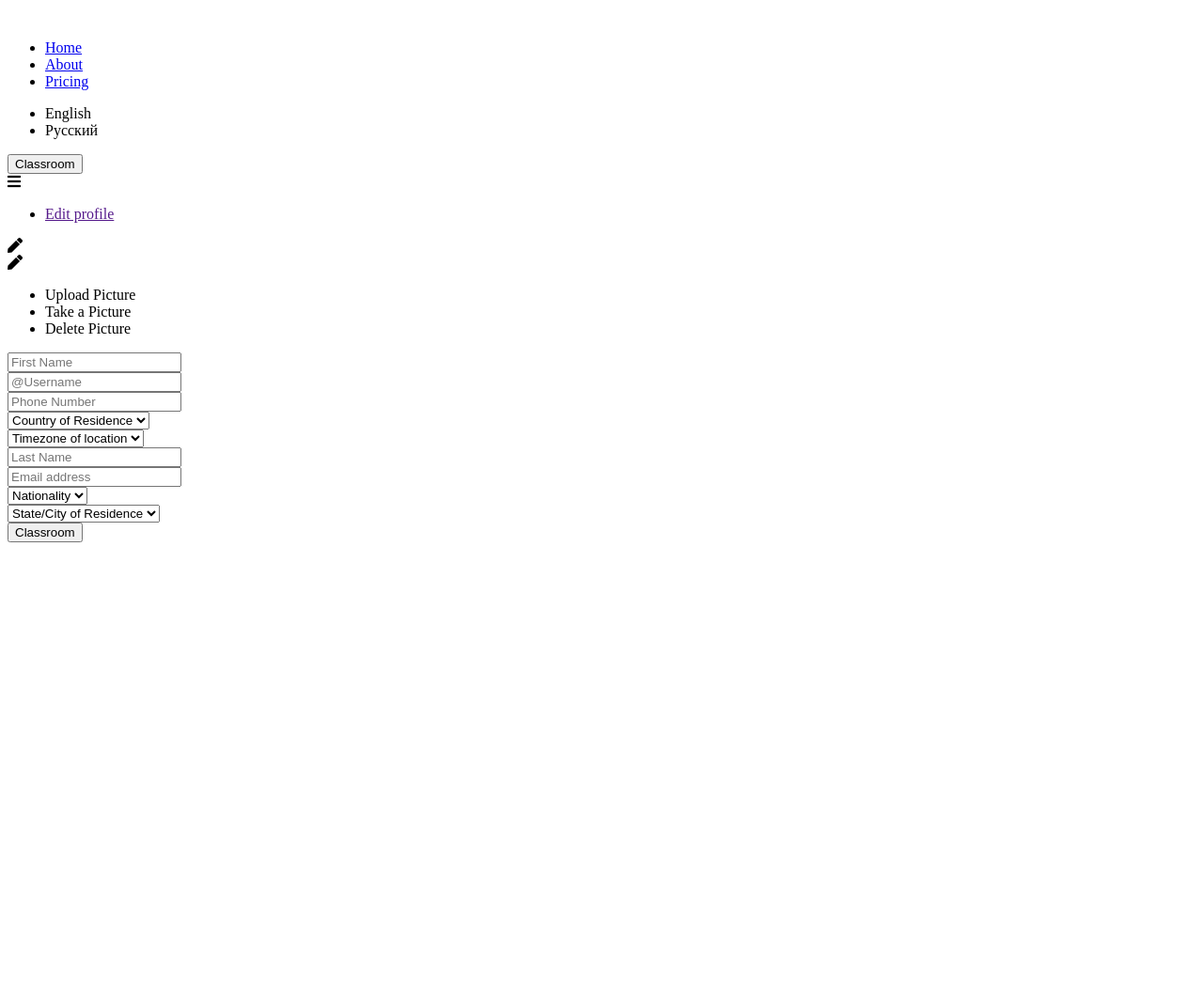
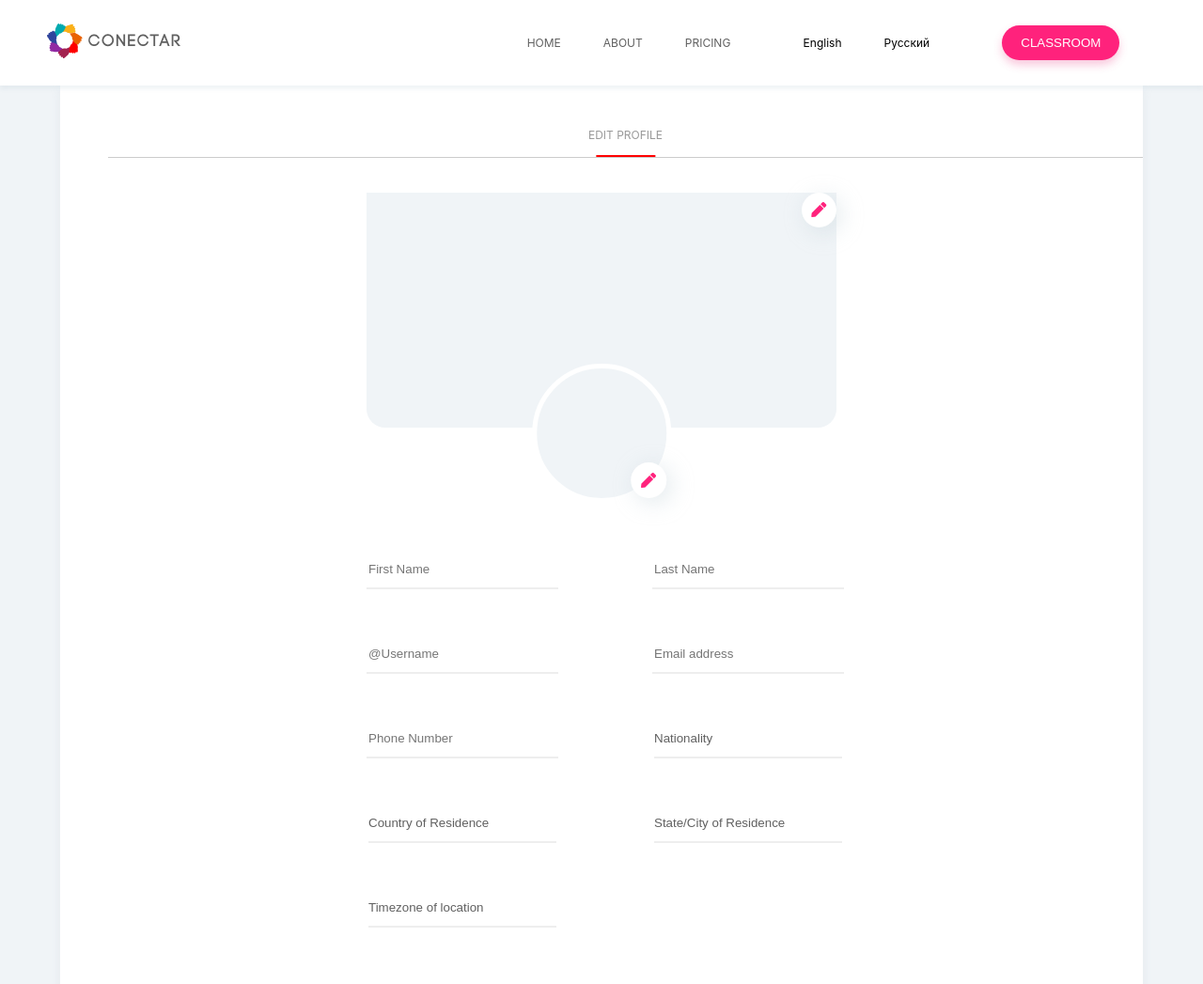
Before and after one commit to hitunes/conectar-ep, a plain HTML site: page index.html in a window 1280 px wide. Shown: the top 1047 px of the page at 94% size. Before the commit the page ends 800 px from the top, so only its background shows below. Drawn offline with Linux system fonts and the light colour scheme; the site is published under a folder, as on GitHub Pages, so addresses that start at the root find nothing.

Commit message:
Fix broken css link

```diff
--- a/index.html
+++ b/index.html
@@ -6,14 +6,14 @@
     <meta name="viewport" content="width=device-width, initial-scale=1.0" />
     <meta http-equiv="X-UA-Compatible" content="ie=edge" />
     <link rel="stylesheet" href="https://use.fontawesome.com/releases/v5.8.1/css/all.css" integrity="sha384-50oBUHEmvpQ+1lW4y57PTFmhCaXp0ML5d60M1M7uH2+nqUivzIebhndOJK28anvf" crossorigin="anonymous" />
-    <link rel="stylesheet" href="/assets/index.css" />
+    <link rel="stylesheet" href="assets/index.css" />
     <title>Edit Profile</title>
 </head>
 
 <body>
     <div class="nav">
         <div class="nav__logo-wrapper">
-            <img src="/assets/logo.svg" alt="" />
+            <img src="assets/logo.svg" alt="" />
         </div>
         <div class="nav__links-wrapper">
             <ul>
```
